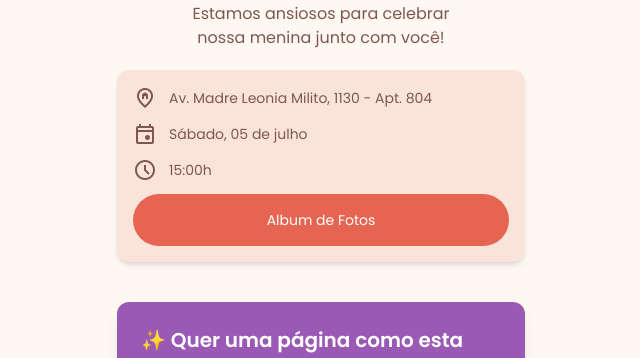
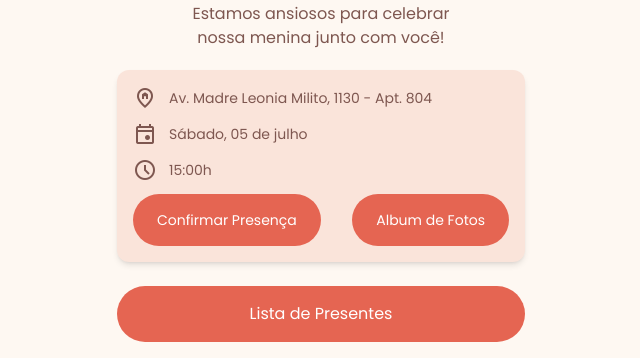
Before and after one commit to Abel13/convite_cha_bebe_olivia, a Next.js app: page / in a window 1280 px wide. Shown: the part 398-756 px from the top of the page, without its empty margins (319-959 px from the left). Built offline with nearby package versions, Linux system fonts and the light colour scheme.

Commit message:
feat: show all features

```diff
--- a/src/app/page.tsx
+++ b/src/app/page.tsx
@@ -95,33 +95,29 @@ export default function Home() {
           15:00h
         </div>
 
-        {false && (
+        <div className="flex justify-between">
           <Link
             href="/confirm"
-            className="block bg-[var(--color-button-bg)] text-white rounded-full px-6 py-4 font-light text-center"
+            className="flex w-fit bg-[var(--color-button-bg)] text-white rounded-full px-6 py-4 font-light text-center"
           >
             Confirmar Presença
           </Link>
-        )}
 
-        {true && (
           <Link
             href="/album"
-            className="block bg-[var(--color-button-bg)] text-white rounded-full px-6 py-4 font-light text-center"
+            className="flex w-fit bg-[var(--color-button-bg)] text-white rounded-full px-6 py-4 font-light text-center"
           >
             Album de Fotos
           </Link>
-        )}
+        </div>
       </div>
 
-      {false && (
       <Link
         href="/gifts"
         className="block bg-[var(--color-button-bg)] text-white rounded-full px-6 py-4 mt-6 font-light"
       >
         Lista de Presentes
       </Link>
-      )}
 
       {false && (
         <div className="text-[color:var(--color-footer)] text-base mt-8 font-medium">
```
Lines whose indentation alone changed are shown as unchanged.
